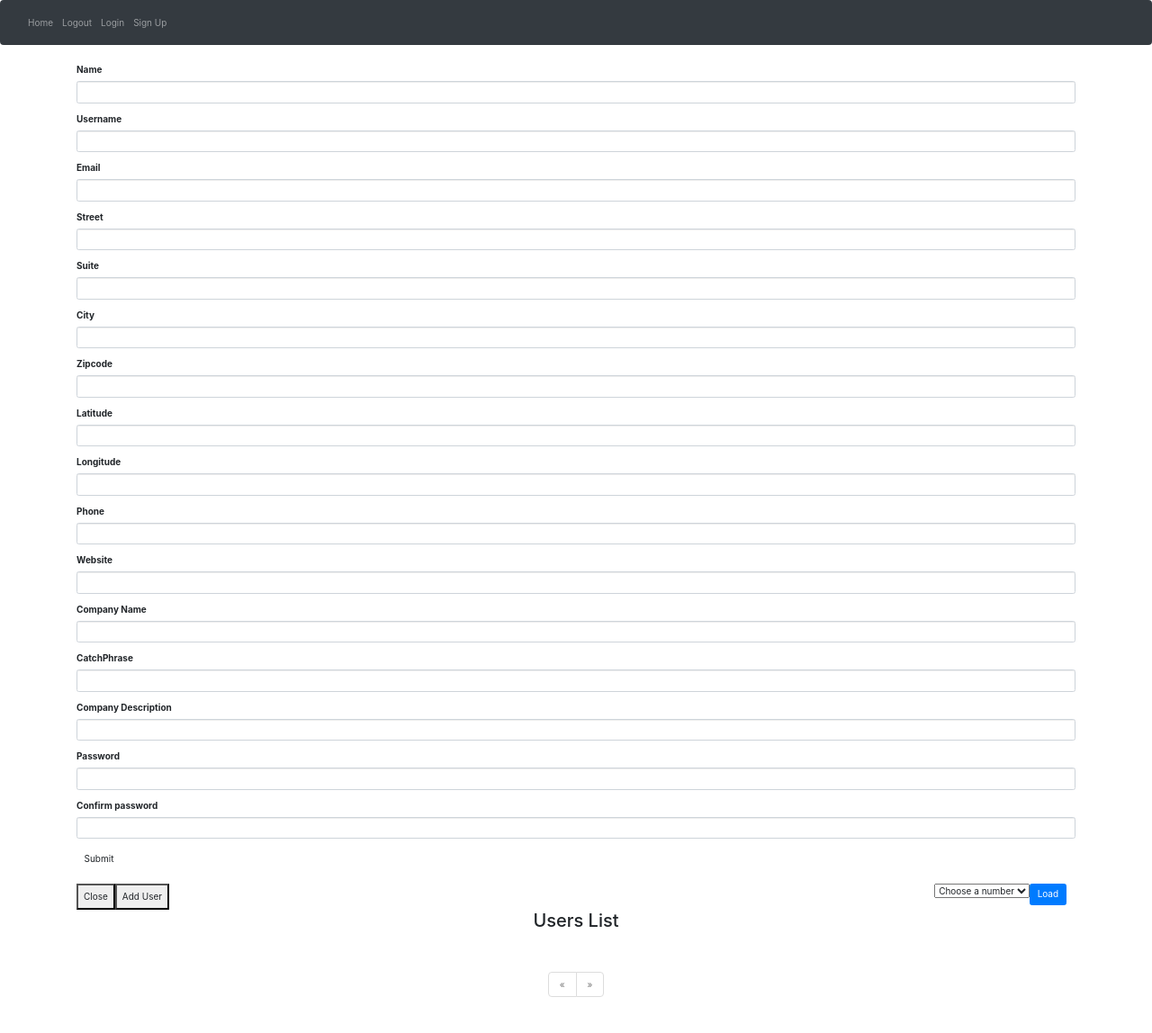
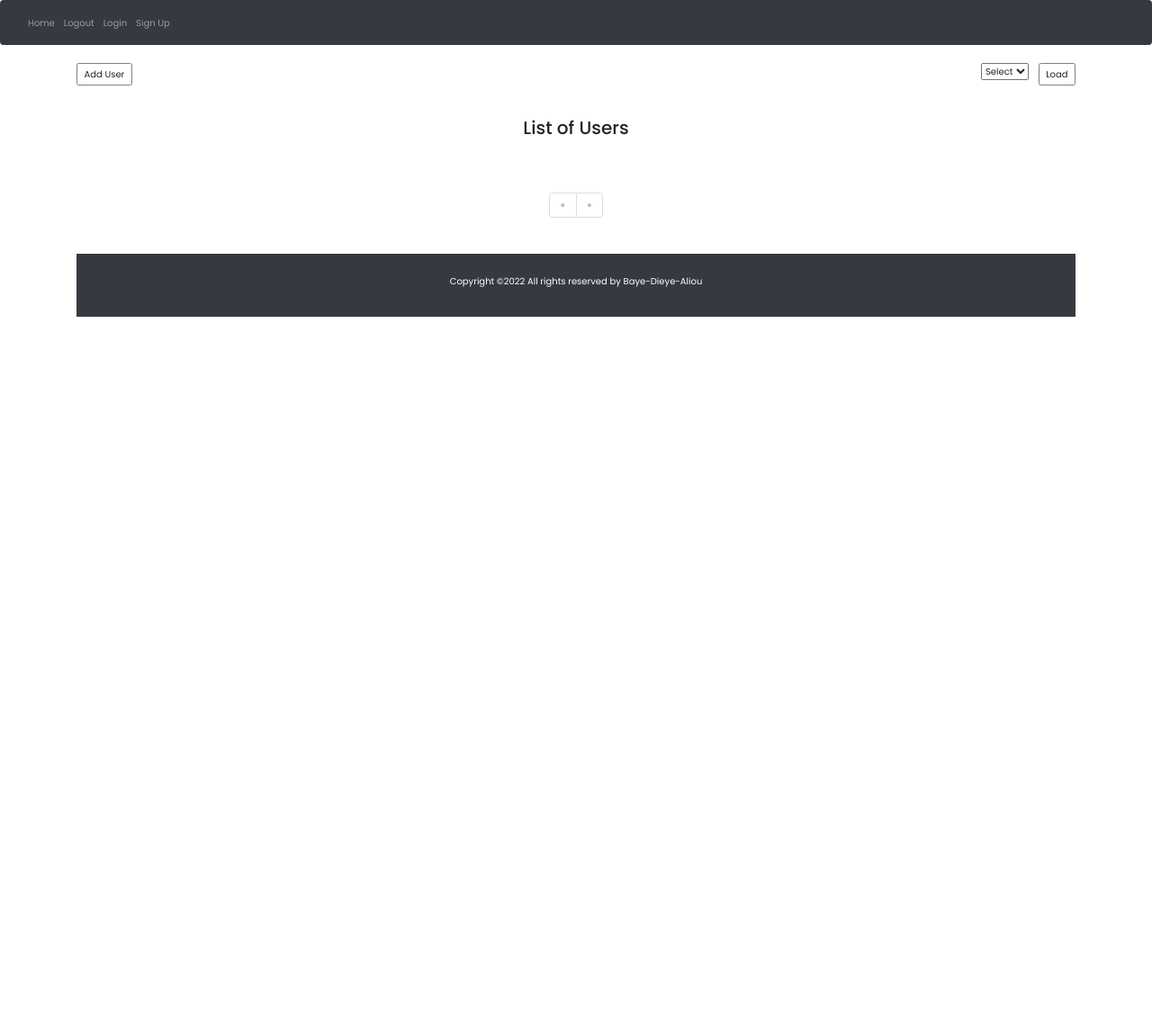
Before and after one commit to Sagalle/flask, a Flask app: page / in a window 1280 px wide. Shown: the whole page at 90% size. After the commit the page ends 352 px from the top, so only its background shows below. Run offline with Flask 2, Linux system fonts and the light colour scheme; some libraries are stand-ins or nearby versions.

Commit message:
Update Avancement

```diff
--- a/website/__init__.py
+++ b/website/__init__.py
@@ -31,7 +31,7 @@ def create_app():
     app.register_blueprint(views, url_prefix='/')
 
     from .models import User, Post, Comment, Photo, Todo, Album
-    from .forms import AddUserForm, EditProfileForm, PostForm, CommentForm, LoginForm
+    from .forms import AddUserForm, EditProfileForm, PostForm, CommentForm, LoginForm, TodoForm
 
     create_database(app)
 
--- a/website/forms.py
+++ b/website/forms.py
@@ -61,7 +61,7 @@ class CommentForm(FlaskForm):
     name = StringField("Comment title", validators=[Length(1, 128)])
     email = StringField('Email', validators=[DataRequired(), Length(1, 128),
                                              Email()])
-    body = StringField('Enter your comment', validators=[DataRequired()])
+    body = PageDownField('Enter your comment', validators=[DataRequired()])
     submit = SubmitField('Submit')
 
 
@@ -71,3 +71,7 @@ class LoginForm(FlaskForm):
     password = PasswordField('Password', validators=[DataRequired()])
     remember_me = BooleanField('Keep me logged in')
     submit = SubmitField('Log In')
+
+class TodoForm(FlaskForm):
+    title = StringField('Title of your todo', validators=[Length(1, 128)])
+    submit = SubmitField('Submit')
--- a/website/static/home.css
+++ b/website/static/home.css
@@ -1,32 +1,80 @@
 @import url('https://fonts.googleapis.com/css2?family=Poppins:wght@200;300;400;500&display=swap');
 
-div.pagination{
+*{
+    box-sizing: border-box;
+}
+
+body{
+    font-family: 'Poppins', sans-serif;
+
+    margin: 0;
+    }
+
+#home, #logout,{
+color:#fff;
+font-weight:1.8rem;
+font-family:bold;
+}
+
+#pag1{
     display:flex;
     align-items:center;
     justify-content:center;
    }
-div.footer{
-background-color:dark;
-height:40px;
-width:100%;
-color:white;
+
+
+#footer{
+display:flex;
+height:70px;
+background-color:#343a40!important;
+align-items:center;
+justify-content:center;
+font-weight:1.4rem;
 }
 
-div.my-buttons{
+#card{
 display:flex;
 flex-direction:row;
+background-color:gray
+width:100%;
+height:100px;
+border:1px solid gray;
+align-items:center;
 }
-div.onclick{
+
+#profile-image{
+height:20px;
+width:20px;
+}
+#infos{
+height:80px;
+width:300px;
+margin-left:20px;
+}
+
+.btn.btn-default{
+border:1px solid grey;
+font-weight:1.3rem;
+}
+
+.btns{
 display:flex;
+flex-direction:row;
+width:100%;
+height:60px;
 justify-content:space-between;
 }
 
-div.input-load{
+
+.input-load{
 display:flex;
 flex-direction:row;
 justify-content:space-between;
-padding-left:850px;
+width:105px;
+height:40px;
+float:right;
 }
+
 h2{
 text-align:center;
 }
@@ -35,17 +83,25 @@ display:flex;
 flex-direction:column;
 
 }
-div.col-md-4{
-color:black;
-font-family: 'Poppins', sans-serif;
-height:70px;
-width:50rem;
-background-color:#fff;
+
+.page-profile{
+display:flex;
+flex-direction:row;
+height:150px;
 }
 
-p.avatar{
-float:left;
+.profile-header{
+margin-left:15px;
 }
-p.profile-header{
-float:right;
+.contents-page{
+display:flex;
+justify-content: space-between;
+height:28px;
+width:220px;
+margin-top:15px;
+
 }
+.pagination{
+display:flex;
+justify-content: center;
+align-items:center;}
--- a/website/static/index.js
+++ b/website/static/index.js
@@ -6,3 +6,13 @@ function asd(a)
     else
         document.getElementById("asd").style.display="block";
 }
+
+
+function deletePost(noteId) {
+  fetch("delete-post", {
+    method: "POST",
+    body: JSON.stringify({ noteId: noteId }),
+  }).then((_res) => {
+    window.location.href = "/";
+  });
+}
--- a/website/templates/base.html
+++ b/website/templates/base.html
@@ -20,6 +20,7 @@
     {% endblock %}
 
     {% block navbar %}
+    <div id="main-nav">
         <nav class="navbar navbar-expand-lg navbar-dark bg-dark">
           <button
             class="navbar-toggler"
@@ -39,6 +40,7 @@
             </div>
           </div>
         </nav>
+    </div>
     {% endblock %}
     </head>
 <body>
@@ -56,9 +58,6 @@
     {% endblock %}
 </body>
 
-<div class="footer">
-    <p>Copyright ©<script>document.write(new Date().getFullYear());</script> All rights reserved by <a href="">Baye-Dieye-Aliou</a></p>
-</div>
 
 {% block scripts %}
     {{ super() }}
--- a/website/templates/home.html
+++ b/website/templates/home.html
@@ -9,17 +9,14 @@
 </head>
 {% block page_content %}
 <body>
-
-<div id="asd"> {{ wtf.quick_form(form) }} </div> <br>
-<div class="my-buttons">
-    <div class="onclick">
-        <button onclick="asd(1)">Close</button>
-        <button onclick="asd(2)">Add User</button>
+<div class="btns">
+    <div class="add-user">
+        <a class="btn btn-default" href="{{ url_for('.add_user') }}">Add User</a>
     </div>
     <div class="input-load">
-        <div>
+        <div id="select">
             <select class="form-select form-select-lg mb-3" aria-label=".form-select-lg example">
-                  <option selected>Choose a number</option>
+                  <option selected>Select</option>
                   <option value="1">1</option>
                   <option value="2">2</option>
                   <option value="3">3</option>
@@ -27,21 +24,28 @@
                   <option value="5">5</option>
             </select>
         </div>
-        <div>
-            <button type="button" class="btn btn-primary mb-2">Load</button>
+        <div id="load">
+            <a class="btn btn-default" href="#">Load</a>
         </div>
     </div>
 </div>
 {% block user_list %}
-<h2>Users List</h2>
+<h2>List of Users</h2>
+<br>
 <div class="users">
     {% for user in users %}
         <div class="col-md-4">
-            <div class="card">
-                <a href="{{ url_for('.login') }}">
-                    <h5>Username:{{ user.username }}  Name:{{ user.name | capitalize }}  Email:{{ user.email }}</h5>
-                   Member since:{{ moment(user.member_since).format('LLL') }}
-                </a>
+            <div class="card" id="card">
+                <div class="img">
+                    <a id="profile-image" href="{{ url_for('.login') }}">
+                    <p class="avatar"><img class="img-rounded profile-thumbnail" src="{{ user.gravatar(size=75) }}"></p>
+                    </a>
+                </div>
+                <div id="infos">
+                    <h5 id="username">Username : {{ user.username }}</h5>
+                    <p id="name-email">Name : {{ user.name | capitalize }} Email : {{ user.email }}</p>
+                    <p id="since">Member since {{ moment(user.member_since).format('L') }}</p>
+                </div>
             </div><br>
         </div>
 </div>
@@ -50,13 +54,15 @@
 </body>
 <footer>
 {% if pagination %}
-<div class="pagination">
+<div class="pagination" id="pag1">
     {{ macros.pagination_widget(pagination, '.home') }}
 </div>
 {% endif %}
-
-
-
+<div id="footer">
+    <div class="col-md-12 text-center text-white">
+        <p>Copyright ©<script>document.write(new Date().getFullYear());</script> All rights reserved by Baye-Dieye-Aliou</p>
+    </div>
+</div>
 {% endblock %}
 
 {% block scripts %}
--- a/website/templates/post.html
+++ b/website/templates/post.html
@@ -7,6 +7,7 @@
 </div>
 <br><br><br><br><br><br><br><br><br><br>
 <hr>
+<h4>Posts</h4>
 <div class="posts">
     {% for post in posts %}
     <div class="post">
@@ -24,8 +25,8 @@
                 <a href="{{ url_for('.edit_post', id=post.id) }}">
                     <span class="label label-primary">Edit</span>
                 </a>
-                <a href="{{ url_for('.edit_post', id=post.id) }}">
-                    <span class="label label-danger">delete</span>
+                <a href="#">
+                    <span class="label label-danger" onClick="deletePost({{post.id}})">delete</span>
                 </a>
             </div>
         </div><br>
--- a/website/views.py
+++ b/website/views.py
@@ -1,10 +1,12 @@
+import os.path
+
 from flask import Blueprint, render_template, request, flash, jsonify, current_app, url_for
 from flask_login import login_required, current_user, logout_user, login_user
 from sqlalchemy.orm import query
 from werkzeug.security import generate_password_hash, check_password_hash
 from werkzeug.utils import redirect
 
-from .forms import LoginForm, EditProfileForm, PostForm, AddUserForm, CommentForm
+from .forms import LoginForm, EditProfileForm, PostForm, AddUserForm, CommentForm, TodoForm
 from .models import User, Photo, Post, Comment, Todo, Album
 from . import db
 import json
@@ -98,30 +100,27 @@ def edit_post(id):
     return render_template('edit_post.html', form=form)
 
 
-@views.route('post/<int:id>', methods=['GET', 'POST'])
-def comment(id):
-    post = Post.query.get_or_404(id)
+@views.route('comment/<username>', methods=['GET', 'POST'])
+def comment(username):
+    user = User.query.filter_by(username=username).first_or_404()
+    comments = Comment.query.filter_by().all()
     form = CommentForm()
     if form.validate_on_submit():
         comment = Comment(name=form.name.data,
                           email=form.email.data,
-                          body=form.body.data,
-                          author=current_user._get_current_object())
+                          body=form.body.data)
 
         db.session.add(comment)
         db.session.commit()
         flash('Your comment has been published.')
-        return redirect(url_for('.post', id=post.id, page=-1))
+        return redirect(url_for('.comment', username=user.username))
     page = request.args.get('page', 1, type=int)
-    if page == -1:
-        page = (post.comments.count() - 1) // \
-               current_app.config['FLASKY_COMMENTS_PER_PAGE'] + 1
-    pagination = post.comments.order_by(Comment.timestamp.asc()).paginate(
-        page, per_page=current_app.config['FLASKY_COMMENTS_PER_PAGE'],
+    pagination = Comment.query.order_by(Comment.date.asc()).paginate(
+        page, per_page=10,
         error_out=False)
-    comments = pagination.items
-    return render_template('comment.html', posts=[post], form=form,
-                           comments=comments, pagination=pagination)
+    items = pagination.items
+    return render_template('comment.html', user=user, form=form,
+                           comments=comments, items=items, post=post, pagination=pagination)
 
 
 @views.route('logout')
@@ -163,12 +162,26 @@ def album():
     return render_template('album.html')
 
 
-@views.route('todo', methods=['GET', 'POST'])
-def todo():
-    return render_template('todo.html')
+@views.route('todo/<username>', methods=['GET', 'POST'])
+def todo(username):
+    user = User.query.filter_by(username=username).first_or_404()
+    todos = Todo.query.filter_by().all()
+    form = TodoForm()
+    if form.validate_on_submit():
+        todo = Todo(
+            title=form.title.data)
+        db.session.add(todo)
+        db.session.commit()
+        return redirect(url_for('.todo', username=user.username))
+    page = request.args.get('page', 1, type=int)
+    pagination = Todo.query.order_by(Todo.date.desc()).paginate(
+        page, per_page=10,
+        error_out=False)
+    items = pagination.items
+    return render_template('todo.html', form=form, todos=todos, items=items, pagination=pagination, user=user)
 
 
-@views.route('edit-user', methods=['GET', 'POST'])
+@views.route('edit-profile', methods=['GET', 'POST'])
 @login_required
 def edit_profile():
     form = EditProfileForm()
@@ -182,7 +195,7 @@ def edit_profile():
         db.session.add(current_user._get_current_object())
         db.session.commit()
         flash('Your profile has been update!')
-        return redirect(url_for('.user_profile'))
+        return redirect(url_for('.user_profile', username=current_user.username))
     form.name.data = current_user.name
     form.username.data = current_user.username
     form.city.data = current_user.city
@@ -190,3 +203,58 @@ def edit_profile():
     form.company_name.data = current_user.company_name
     form.company_bs.data = current_user.company_bs
     return render_template('edit_profile.html', form=form)
+
+@views.route('edit-post', methods=['GET', 'POST'])
+@login_required
+def delete_post():
+    post = json.loads(request.data)
+    postId = post['postId']
+    post = Post.query.get(postId)
+    if post:
+        if post.userId == current_user.id:
+            db.session.delete(post)
+            db.session.commit()
+
+    return jsonify({})
+
+
+@views.route('add-user', methods=['GET', 'POST'])
+def add_user():
+    form = AddUserForm()
+    if form.validate_on_submit():
+        user = User(
+            name=form.name.data,
+            username=form.username.data,
+            email=form.email.data,
+            street=form.street.data,
+            suite=form.suite.data,
+            city=form.city.data,
+            zipcode=form.zipcode.data,
+            lat=form.lat.data,
+            lng=form.lng.data,
+            phone=form.phone.data,
+            website=form.website.data,
+            company_name=form.company_name.data,
+            company_catchPhrase=form.company_catchPhrase.data,
+            company_bs=form.company_bs.data,
+            password_hash=form.password_hash.data
+        )
+        db.session.add(user)
+        db.session.commit()
+        flash('User added succesfully!')
+        return redirect(url_for('.home'))
+    return render_template('add_user.html', form=form)
+
+
+@views.context_processor
+def override_url():
+    return dict(url_for=dated_url_for)
+
+def dated_url_for(endpoint, **values):
+    if endpoint == 'static':
+        filename = values.get('filename', None)
+        if filename:
+            file_path = os.path.join(views.root_path,
+                                     endpoint, filename)
+            values['q'] = int(os.stat(file_path).st_mtime)
+    return url_for(endpoint, **values)
```
Also changed, not shown: website/templates/add_user.html (added, +17 -0 lines), website/templates/album.html (added, +11 -0 lines), website/templates/comment.html (+32 -9 lines), website/templates/edit_profile.html (+16 -0 lines), website/templates/profile.html (+11 -9 lines), website/templates/todo.html (added, +28 -0 lines), website/templates/post__.html (added), 1 other file.
